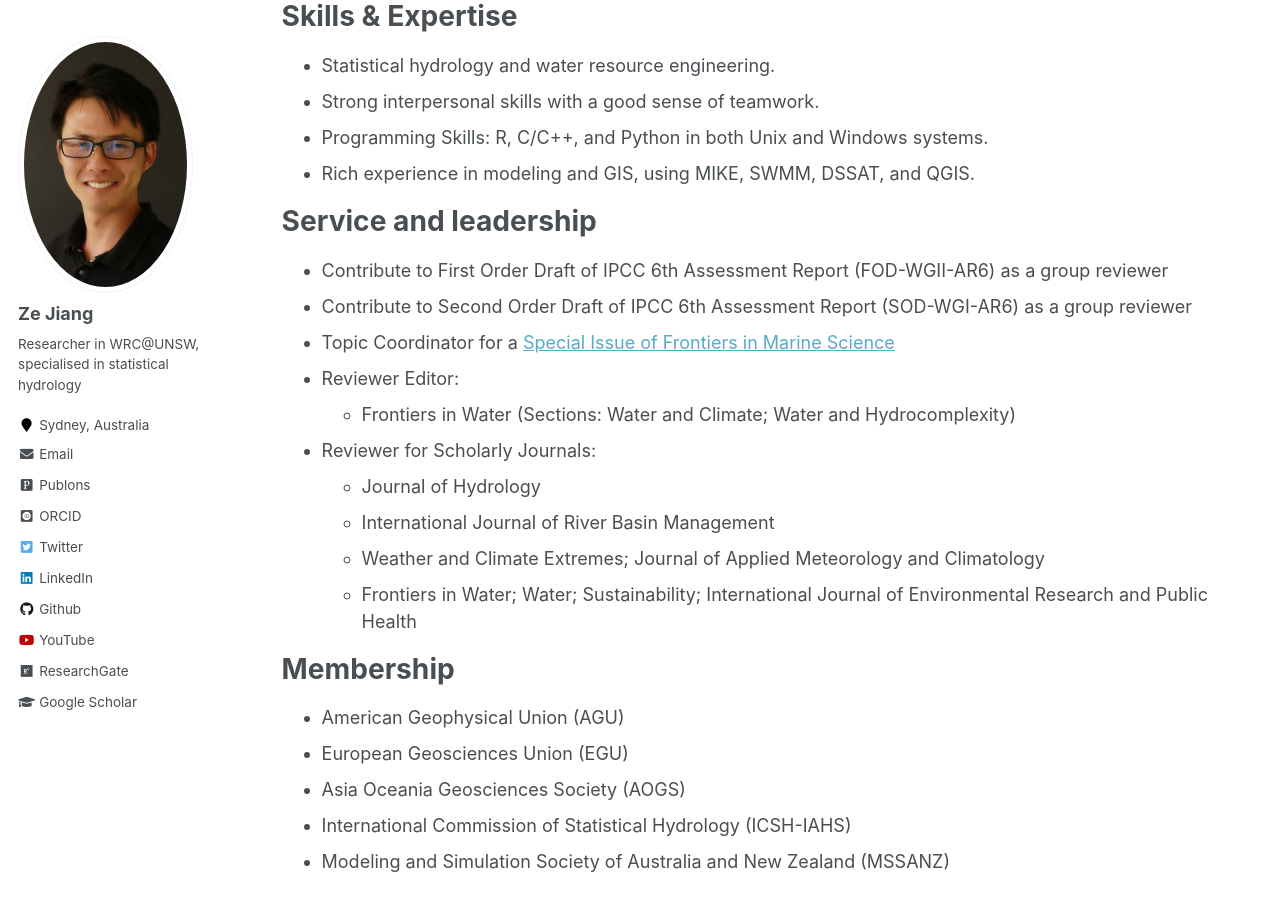
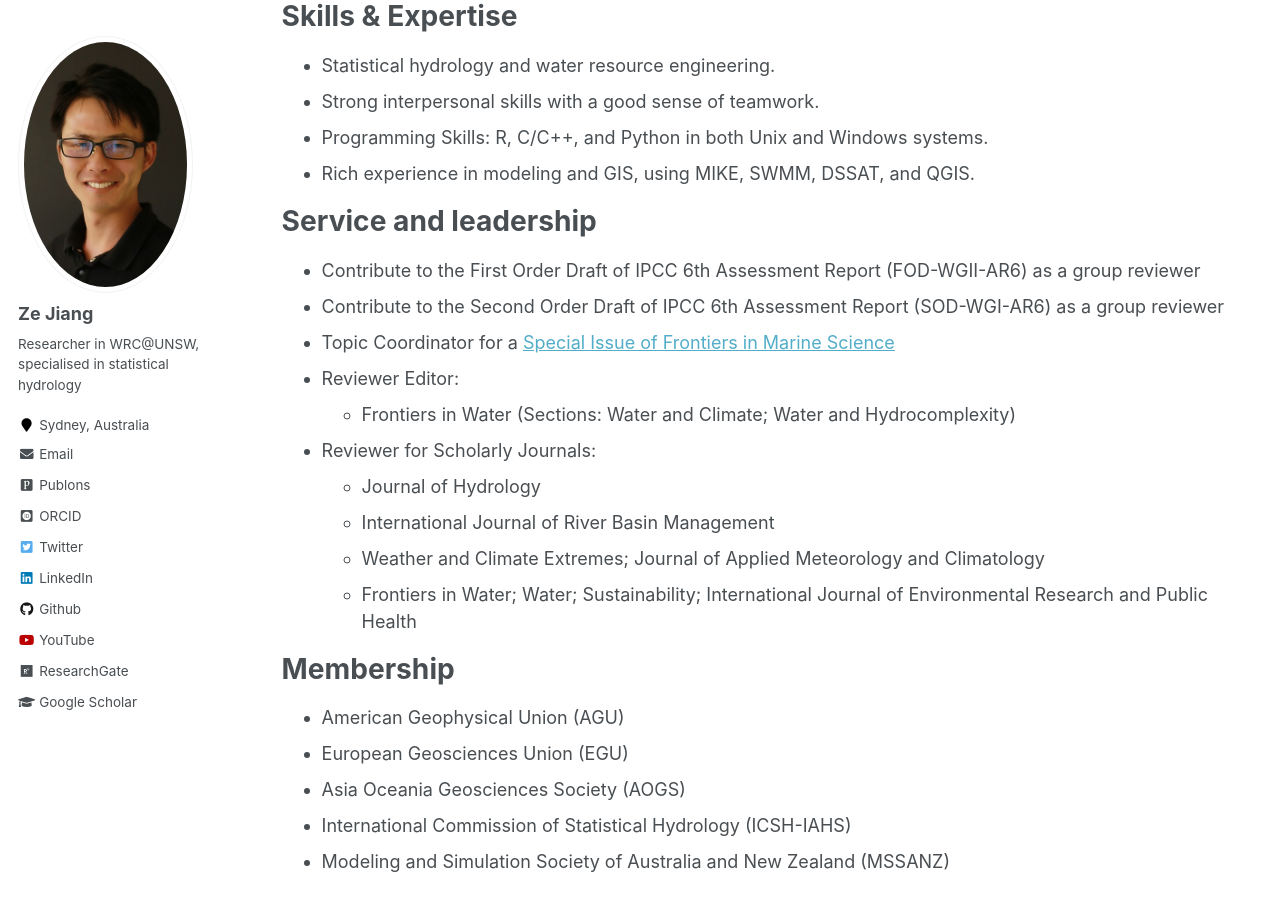
Before and after one commit to zejiang-unsw/zejiang-unsw.github.io, a Jekyll site: the page built from _pages/cv.md, in a window 1280 px wide and 900 px high, scrolled down 5735 px. Built offline with Jekyll 4.4.1, drawn with Linux system fonts in a browser that asks for light colours; some web fonts are replaced.

Commit message:
Update cv.md

```diff
--- a/_pages/cv.md
+++ b/_pages/cv.md
@@ -107,8 +107,8 @@ Skills & Expertise
 
 Service and leadership
 ======
-* Contribute to First Order Draft of IPCC 6th Assessment Report (FOD-WGII-AR6) as a group reviewer
-* Contribute to Second Order Draft of IPCC 6th Assessment Report (SOD-WGI-AR6) as a group reviewer
+* Contribute to the First Order Draft of IPCC 6th Assessment Report (FOD-WGII-AR6) as a group reviewer
+* Contribute to the Second Order Draft of IPCC 6th Assessment Report (SOD-WGI-AR6) as a group reviewer
 * Topic Coordinator for a [Special Issue of Frontiers in Marine Science](https://www.frontiersin.org/research-topics/46827/toxicological-endpoints-and-bioavailability-of-emerging-contaminants-and-their-impacts-on-marine-nut)
 * Reviewer Editor:
   + Frontiers in Water (Sections: Water and Climate; Water and Hydrocomplexity)
```
